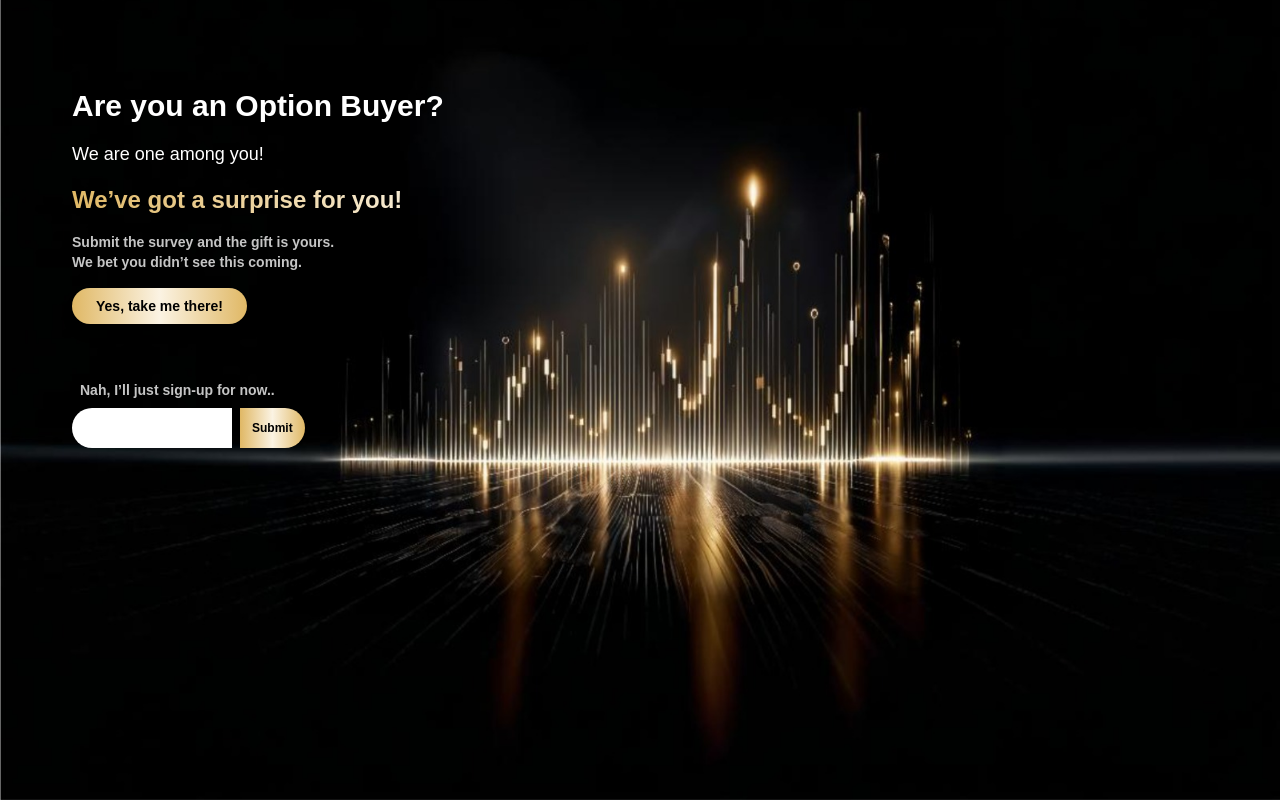
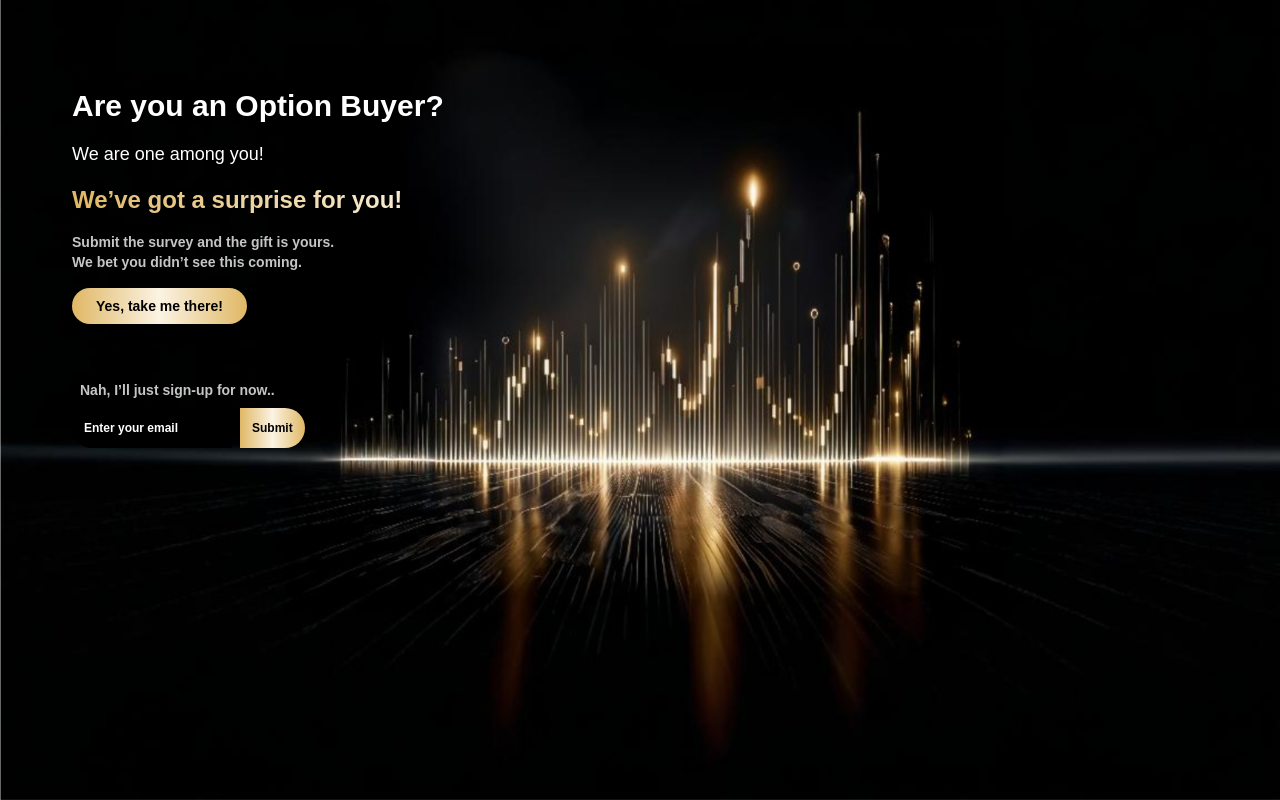
Before and after one commit to srajan07/trade, a React (Vite) app: page / in a window 1280 px wide. Built offline with nearby package versions, Linux system fonts and the light colour scheme.

Commit message:
Updated Hero component

```diff
--- a/src/components/Hero.jsx
+++ b/src/components/Hero.jsx
@@ -110,7 +110,7 @@ const Hero = () => {
                         placeholder="Enter your email"
                         value={email}
                         onChange={handleEmailChange}
-                        className="px-3 py-3 rounded-l-full text-white font-bold w-32 md:w-40  border-2 border-[#E0B865] placeholder-white text-xs focus:outline-none"
+                        className="px-3 py-3 rounded-l-full text-white font-bold w-32 md:w-40 bg-black border-2 border-[#E0B865] placeholder-white text-xs focus:outline-none"
                       />
                       <button
                         onClick={handleSubmitEmail}
```
